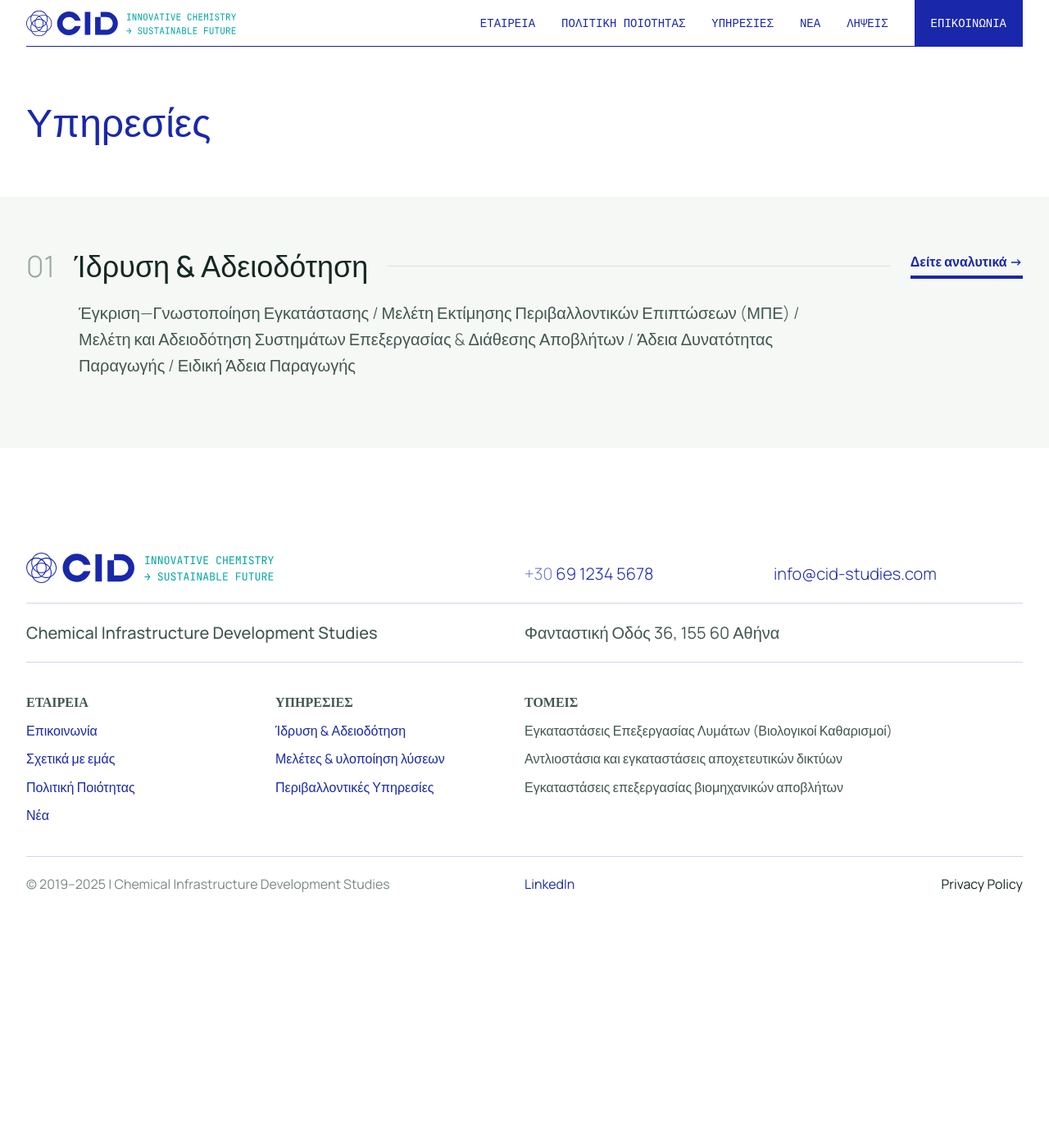
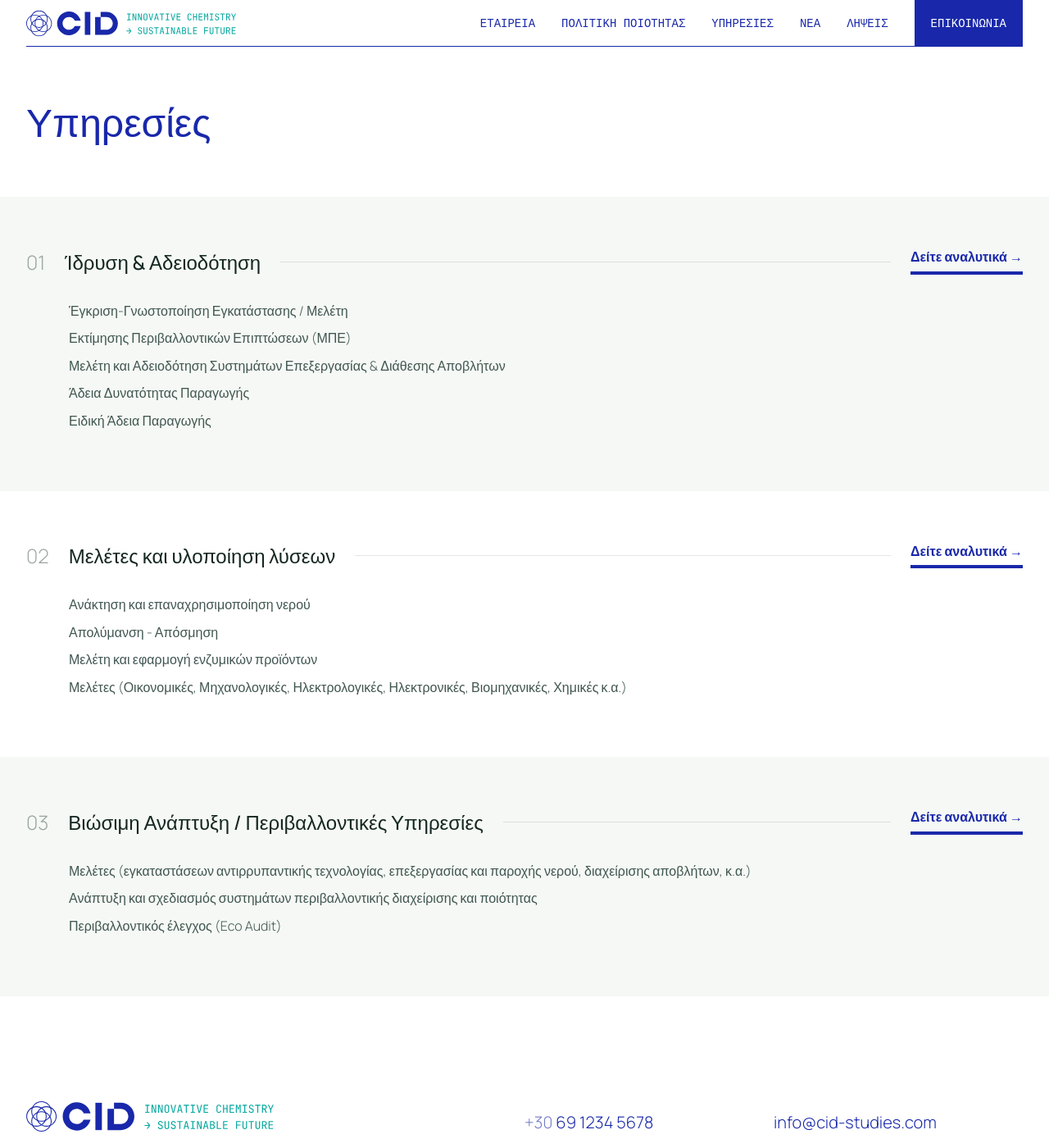
Before and after one commit to anna-filou/cid-studies.com, a Jekyll site: the page built from services.html, in a window 1280 px wide and 1400 px high. Shown: the whole window at 82% size. Built offline with Jekyll 4.4.1, drawn with Linux system fonts in a browser that asks for light colours.

Commit message:
finished services
deleted services.yml. Everything pulls data from the md files in _services now

```diff
--- a/_config.yml
+++ b/_config.yml
@@ -1,16 +1,13 @@
 title: CID | Chemical Infrastructure Development Studies
 description: Meta description
 # timezone: UTC
-# collections:
-#   posts:
-#     title: Posts
-#     output: true
-#     permalink: /:categories/:title
-#   uploads:
-#     title: Uploads
-#     output: true
+collections:
+  services:
+    title: Services
+    output: true
+    permalink: /services/:title
 baseurl: ''
-# url: https://your-domain.com
+url: https://cid-studies.com
 permalink: pretty
 highlighter: rouge
 sass:
--- a/_data/services.yml
+++ /dev/null
@@ -1,31 +0,0 @@
-title: "Εύρος υπηρεσιών"
-cta_text: "Δείτε αναλυτικά"
-cta_link: "/services"
-
-items:
-  - title: "Ίδρυση & Αδειοδότηση"
-    link: "/services/permits"
-    color_class: "bg-orange"
-    details:
-      - "Έγκριση-Γνωστοποίηση Εγκατάστασης / Μελέτη"
-      - "Εκτίμησης Περιβαλλοντικών Επιπτώσεων (ΜΠΕ)"
-      - "Μελέτη και Αδειοδότηση Συστημάτων Επεξεργασίας & Διάθεσης Αποβλήτων"
-      - "Άδεια Δυνατότητας Παραγωγής"
-      - "Ειδική Άδεια Παραγωγής"
-
-  - title: "Μελέτες και υλοποίηση λύσεων"
-    link: "/services/studies"
-    color_class: "bg-brand"
-    details:
-      - "Ανάκτηση και επαναχρησιμοποίηση νερού"
-      - "Απολύμανση - Απόσμηση"
-      - "Μελέτη και εφαρμογή ενζυμικών προϊόντων"
-      - "Μελέτες (Οικονομικές, Μηχανολογικές, Ηλεκτρολογικές, Ηλεκτρονικές, Βιομηχανικές, Χημικές κ.α.)"
-
-  - title: "Βιώσιμη Ανάπτυξη / Περιβαλλοντικές Υπηρεσίες"
-    link: "/services/sustainability"
-    color_class: "bg-green"
-    details:
-      - "Μελέτες (εγκαταστάσεων αντιρρυπαντικής τεχνολογίας, επεξεργασίας και παροχής νερού, διαχείρισης αποβλήτων, κ.α.)"
-      - "Ανάπτυξη και σχεδιασμός συστημάτων περιβαλλοντικής διαχείρισης και ποιότητας"
-      - "Περιβαλλοντικός έλεγχος (Eco Audit)"
--- a/_layouts/services.html
+++ /dev/null
@@ -1,24 +0,0 @@
----
-layout: default
----
-
-<section class="container pv5 brand">
-  <h1 class="f1 fw5 mv0">Υπηρεσίες</h1>
-</section>
-<section class="container pv5 bg-secondary">
-  <div class="flex flex-column flex-row-l items-start items-center-l gap4 mb3">
-    <div class="f2 fw3 mv0 secondary o-50">01</div>
-    <h2 class="f2 fw5 mv0">Ίδρυση&nbsp;&&nbspΑδειοδότηση</h2>
-    <div class="dn db-l flex-auto bg-black-10" style="height: 1px"></div>
-    <a href="" class="link dim b pb2 bb bw2 b--brand nowrap">
-      Δείτε&nbsp;αναλυτικά&nbsp;->
-    </a>
-  </div>
-  <div class="f4 fw3 secondary ph5 mw8 lh-copy">
-    <p>
-      Έγκριση—Γνωστοποίηση Εγκατάστασης / Μελέτη Εκτίμησης Περιβαλλοντικών
-      Επιπτώσεων (ΜΠΕ) / Μελέτη και Αδειοδότηση Συστημάτων Επεξεργασίας &
-      Διάθεσης Αποβλήτων / Άδεια Δυνατότητας Παραγωγής / Ειδική Άδεια Παραγωγής
-    </p>
-  </div>
-</section>
--- /dev/null
+++ b/_layouts/services.liquid
@@ -0,0 +1,33 @@
+---
+layout: default
+---
+
+<section class="container pv5 brand">
+  <h1 class="f1 fw5 mv0">Υπηρεσίες</h1>
+</section>
+<section class="">
+
+  {% for service in site.services %}
+    <div class="{% assign is_even = forloop.index0 | modulo: 2 %}{% if is_even == 0 %}bg-secondary{% endif %}">
+    <div class="container pv5">
+      <div class="flex flex-column flex-row-l items-start items-center-l gap4 mb4">
+        <div class="f3 fw3 mv0 secondary o-50">{{ forloop.index | prepend: '0' }}</div>
+        <h2 class="f3 fw5 mv0 nowrap">{{ service.title }}</h2>
+        <div class="dn db-l flex-auto bg-black-10" style="height: 1px"></div>
+        <a href="{{ service.url }}" class="link dim b pb2 bb bw2 b--brand nowrap">
+          Δείτε&nbsp;αναλυτικά&nbsp;→
+        </a>
+      </div>
+      <div class="fw3 secondary ml4 pl3 mw8 lh-copy list">
+          {% for detail in service.details %}
+            <li class="mb2 pl1">
+              {{ detail }}
+            </li>
+          {% endfor %}
+      </div>
+    </div>
+  </div>
+  {% endfor %}
+
+
+</section>
--- a/_services/studies.md
+++ b/_services/studies.md
@@ -0,0 +1,9 @@
+---
+title: Μελέτες και υλοποίηση λύσεων
+color_class: "bg-brand"
+details:
+    - "Ανάκτηση και επαναχρησιμοποίηση νερού"
+    - "Απολύμανση - Απόσμηση"
+    - "Μελέτη και εφαρμογή ενζυμικών προϊόντων"
+    - "Μελέτες (Οικονομικές, Μηχανολογικές, Ηλεκτρολογικές, Ηλεκτρονικές, Βιομηχανικές, Χημικές κ.α.)"
+---
--- /dev/null
+++ b/_services/sustainability.md
@@ -0,0 +1,8 @@
+---
+title: "Βιώσιμη Ανάπτυξη / Περιβαλλοντικές Υπηρεσίες"
+color_class: "bg-green"
+details:
+    - "Μελέτες (εγκαταστάσεων αντιρρυπαντικής τεχνολογίας, επεξεργασίας και παροχής νερού, διαχείρισης αποβλήτων, κ.α.)"
+    - "Ανάπτυξη και σχεδιασμός συστημάτων περιβαλλοντικής διαχείρισης και ποιότητας"
+    - "Περιβαλλοντικός έλεγχος (Eco Audit)"
+---
```
Also changed, not shown: _includes/services.html (+2 -6 lines), _services/permits.md (added, +10 -0 lines).
